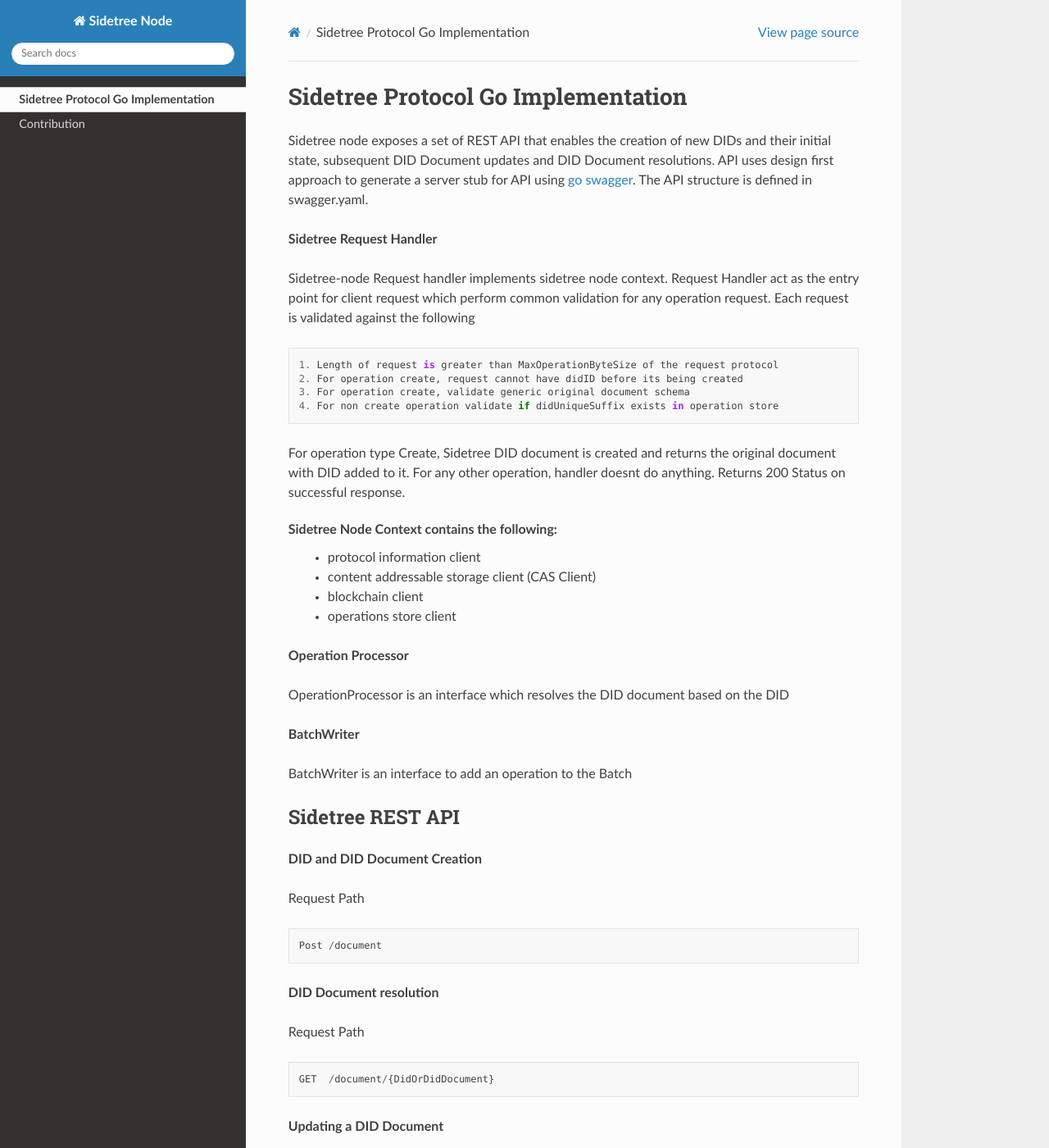
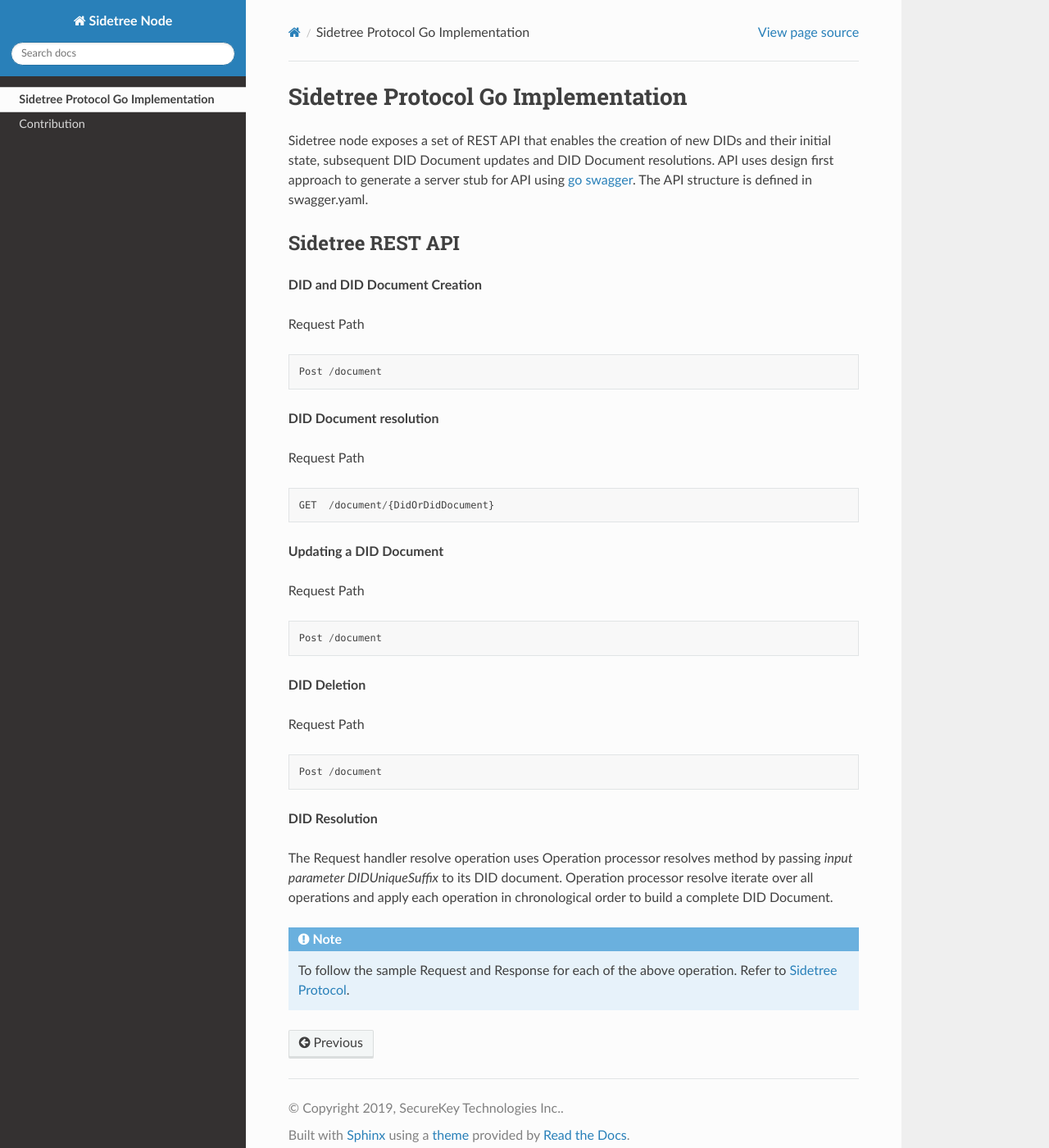
Before and after one commit to trustbloc/sidetree-mock, a Sphinx documentation site: the page built from docs/source/api.rst, in a window 1280 px wide and 1400 px high. Shown: the whole window at 82% size. Built offline with Sphinx 7.4.7 and the Read the Docs theme 2.0.0, drawn with Linux system fonts in a browser that asks for light colours; pages that are not in the unit, such as notebooks, are missing from menus.

Commit message:
docs: sidetree-node api doc update
Closes #7

Signed-off-by: talwinder.kaur <talwinder.kaur@securekey.com>

```diff
--- a/docs/source/api.rst
+++ b/docs/source/api.rst
@@ -4,33 +4,6 @@ Sidetree Protocol Go Implementation
 Sidetree node exposes a set of REST API that enables the creation of new DIDs and their initial state, subsequent DID Document updates and DID Document
 resolutions. API uses design first approach to generate a server stub for API using `go swagger <https://github.com/go-swagger/go-swagger>`_.
 The API structure is defined in swagger.yaml.
-
-**Sidetree Request Handler**
-
-Sidetree-node Request handler implements sidetree node context. Request Handler act as the entry point for client request which perform common validation
-for any operation request. Each request is validated against the following ::
-
- 1. Length of request is greater than MaxOperationByteSize of the request protocol
- 2. For operation create, request cannot have didID before its being created
- 3. For operation create, validate generic original document schema
- 4. For non create operation validate if didUniqueSuffix exists in operation store
-
-For operation type Create, Sidetree DID document is created and returns the original document with DID added to it.
-For any other operation, handler doesnt do anything. Returns 200 Status on successful response.
-
-Sidetree Node Context contains the following:
- - protocol information client
- - content addressable storage client (CAS Client)
- - blockchain client
- - operations store client
-
-**Operation Processor**
-
-OperationProcessor is an interface which resolves the DID document based on the DID
-
-**BatchWriter**
-
-BatchWriter is an interface to add an operation to the Batch
 
 Sidetree REST API
 -----------------
```
